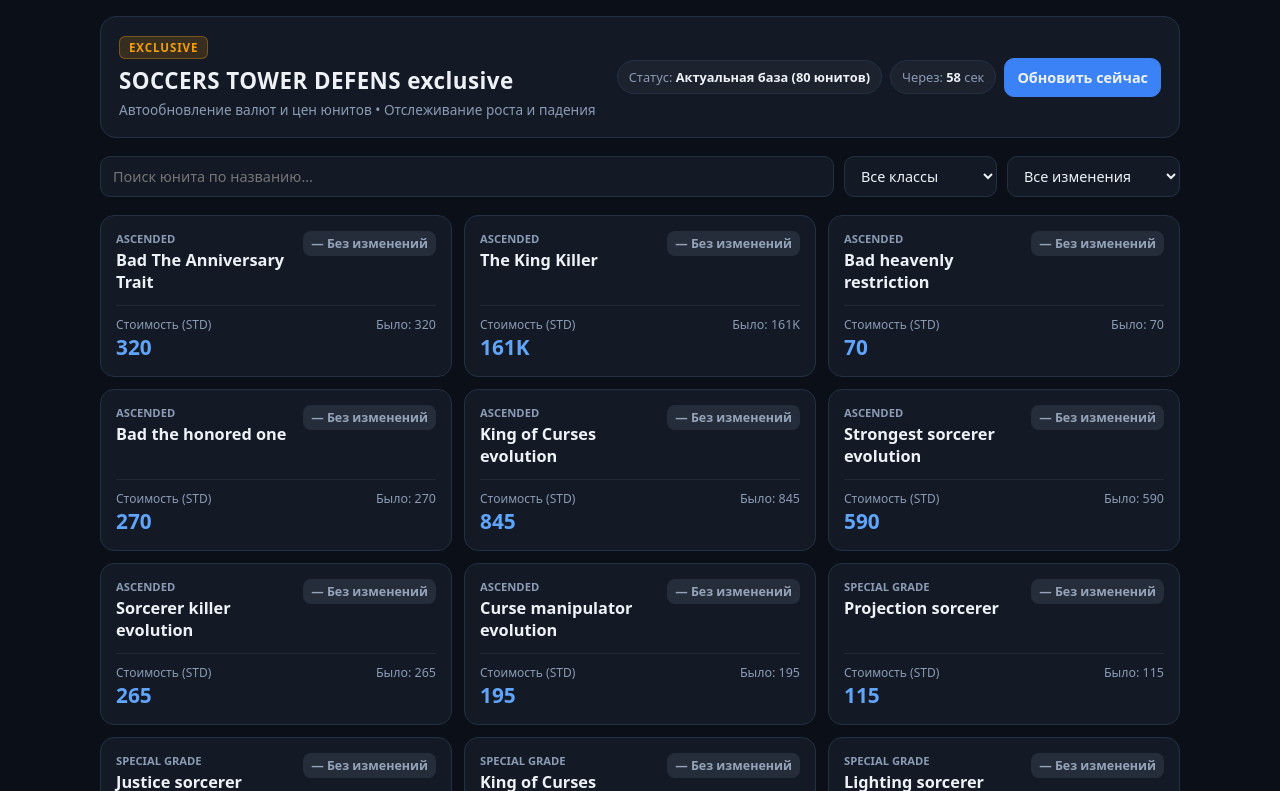
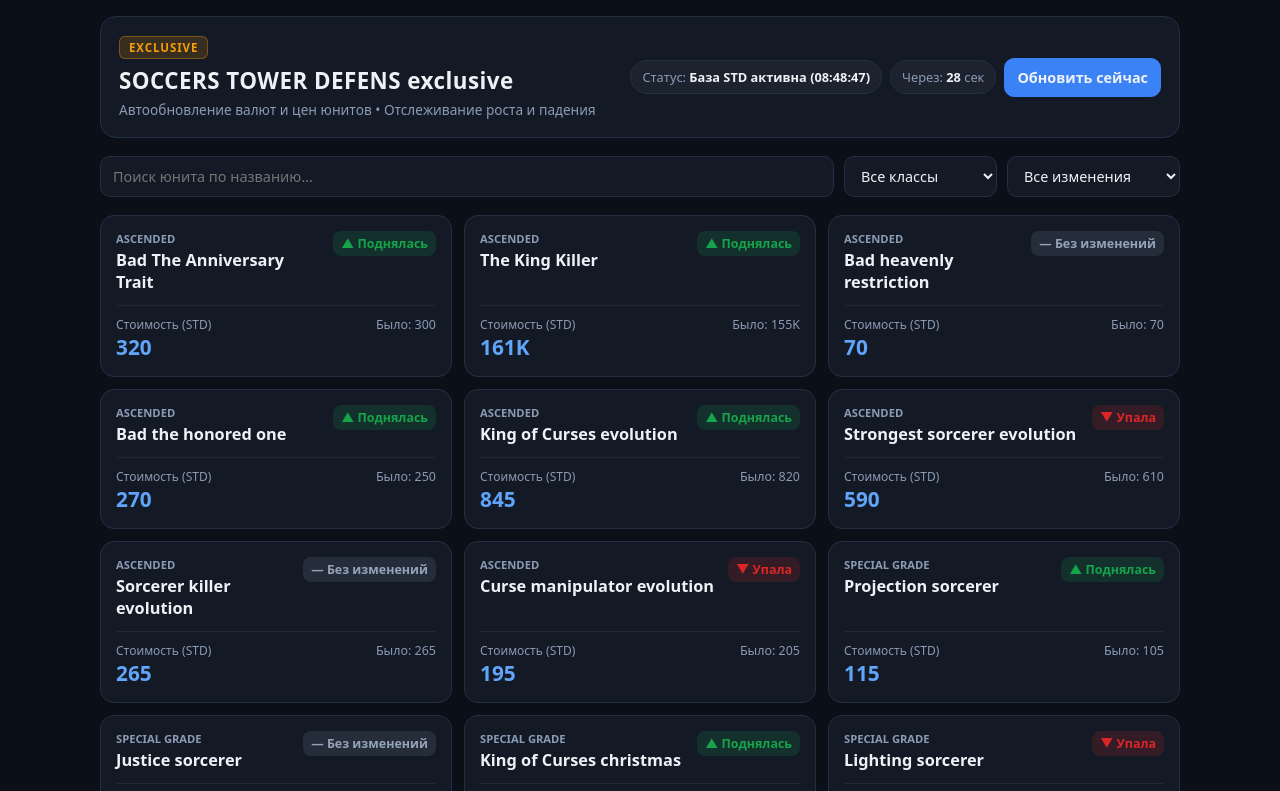
Before and after one commit to sfertop234-wq/soccers-td-exclusive, a plain HTML site: page index.html in a window 1280 px wide. Both pictures are taken after a click on the button "Обновить сейчас". Shown: the top 791 px of the page. Drawn offline with Linux system fonts and the light colour scheme; no server answers.

Commit message:
index.html

```diff
--- a/index.html
+++ b/index.html
@@ -100,8 +100,8 @@
         <p class="subtitle">Автообновление валют и цен юнитов • Отслеживание роста и падения</p>
       </div>
       <div class="status-bar">
-        <div class="pill">Статус: <strong id="sourceLabel">Подключение...</strong></div>
-        <div class="pill">Через: <strong id="countdown">60</strong> сек</div>
+        <div class="pill">Статус: <strong id="sourceLabel">Готово</strong></div>
+        <div class="pill">Через: <strong id="countdown">30</strong> сек</div>
         <button id="refreshBtn" type="button">Обновить сейчас</button>
       </div>
     </header>
@@ -130,105 +130,104 @@
 
   <script>
     const TARGET_URL = "https://sorcerer-td-values.com/";
-    const REFRESH_SECONDS = 60;
-    const STORAGE_KEY = "soccers_td_exclusive_history_v1";
+    const REFRESH_SECONDS = 30;
+    const STORAGE_KEY = "soccers_td_exclusive_history_v2";
 
-    // Полная актуальная база юнитов
-    const FALLBACK_UNITS = [
+    const BASE_UNITS = [
       // ASCENDED
-      { name: "Bad The Anniversary Trait", className: "ASCENDED", rawValue: "320", numValue: 320 },
-      { name: "The King Killer", className: "ASCENDED", rawValue: "161K", numValue: 161000 },
-      { name: "Bad heavenly restriction", className: "ASCENDED", rawValue: "70", numValue: 70 },
-      { name: "Bad the honored one", className: "ASCENDED", rawValue: "270", numValue: 270 },
-      { name: "King of Curses evolution", className: "ASCENDED", rawValue: "845", numValue: 845 },
-      { name: "Strongest sorcerer evolution", className: "ASCENDED", rawValue: "590", numValue: 590 },
-      { name: "Sorcerer killer evolution", className: "ASCENDED", rawValue: "265", numValue: 265 },
-      { name: "Curse manipulator evolution", className: "ASCENDED", rawValue: "195", numValue: 195 },
+      { name: "Bad The Anniversary Trait", className: "ASCENDED", rawValue: "320", numValue: 320, trend: "UP", prevRaw: "300" },
+      { name: "The King Killer", className: "ASCENDED", rawValue: "161K", numValue: 161000, trend: "UP", prevRaw: "155K" },
+      { name: "Bad heavenly restriction", className: "ASCENDED", rawValue: "70", numValue: 70, trend: "FLAT", prevRaw: "70" },
+      { name: "Bad the honored one", className: "ASCENDED", rawValue: "270", numValue: 270, trend: "UP", prevRaw: "250" },
+      { name: "King of Curses evolution", className: "ASCENDED", rawValue: "845", numValue: 845, trend: "UP", prevRaw: "820" },
+      { name: "Strongest sorcerer evolution", className: "ASCENDED", rawValue: "590", numValue: 590, trend: "DOWN", prevRaw: "610" },
+      { name: "Sorcerer killer evolution", className: "ASCENDED", rawValue: "265", numValue: 265, trend: "FLAT", prevRaw: "265" },
+      { name: "Curse manipulator evolution", className: "ASCENDED", rawValue: "195", numValue: 195, trend: "DOWN", prevRaw: "205" },
 
       // SPECIAL GRADE
-      { name: "Projection sorcerer", className: "SPECIAL GRADE", rawValue: "115", numValue: 115 },
-      { name: "Justice sorcerer", className: "SPECIAL GRADE", rawValue: "110", numValue: 110 },
-      { name: "King of Curses christmas", className: "SPECIAL GRADE", rawValue: "130", numValue: 130 },
-      { name: "Lighting sorcerer", className: "SPECIAL GRADE", rawValue: "55", numValue: 55 },
-      { name: "Strongest sorcerer", className: "SPECIAL GRADE", rawValue: "70", numValue: 70 },
-      { name: "Strongest sorcerer christmas", className: "SPECIAL GRADE", rawValue: "80", numValue: 80 },
-      { name: "Red scarf sorcerer awakened", className: "SPECIAL GRADE", rawValue: "50", numValue: 50 },
-      { name: "Strongest sorcerer zombie", className: "SPECIAL GRADE", rawValue: "35", numValue: 35 },
-      { name: "King of Curses", className: "SPECIAL GRADE", rawValue: "40", numValue: 40 },
-      { name: "Volcano curse", className: "SPECIAL GRADE", rawValue: "43", numValue: 43 },
-      { name: "Nature curse", className: "SPECIAL GRADE", rawValue: "39", numValue: 39 },
-      { name: "Ocean curse", className: "SPECIAL GRADE", rawValue: "37", numValue: 37 },
-      { name: "Sorcerer killer", className: "SPECIAL GRADE", rawValue: "23", numValue: 23 },
-      { name: "Soul curse awakened", className: "SPECIAL GRADE", rawValue: "21", numValue: 21 },
-      { name: "Mass sorcerer", className: "SPECIAL GRADE", rawValue: "19", numValue: 19 },
-      { name: "Cursed sorcerer", className: "SPECIAL GRADE", rawValue: "17", numValue: 17 },
-      { name: "Overtime sorcerer awakened", className: "SPECIAL GRADE", rawValue: "16", numValue: 16 },
-      { name: "Curse manipulator", className: "SPECIAL GRADE", rawValue: "15", numValue: 15 },
-      { name: "Jackpot sorcerer", className: "SPECIAL GRADE", rawValue: "14", numValue: 14 },
+      { name: "Projection sorcerer", className: "SPECIAL GRADE", rawValue: "115", numValue: 115, trend: "UP", prevRaw: "105" },
+      { name: "Justice sorcerer", className: "SPECIAL GRADE", rawValue: "110", numValue: 110, trend: "FLAT", prevRaw: "110" },
+      { name: "King of Curses christmas", className: "SPECIAL GRADE", rawValue: "130", numValue: 130, trend: "UP", prevRaw: "120" },
+      { name: "Lighting sorcerer", className: "SPECIAL GRADE", rawValue: "55", numValue: 55, trend: "DOWN", prevRaw: "60" },
+      { name: "Strongest sorcerer", className: "SPECIAL GRADE", rawValue: "70", numValue: 70, trend: "FLAT", prevRaw: "70" },
+      { name: "Strongest sorcerer christmas", className: "SPECIAL GRADE", rawValue: "80", numValue: 80, trend: "UP", prevRaw: "75" },
+      { name: "Red scarf sorcerer awakened", className: "SPECIAL GRADE", rawValue: "50", numValue: 50, trend: "FLAT", prevRaw: "50" },
+      { name: "Strongest sorcerer zombie", className: "SPECIAL GRADE", rawValue: "35", numValue: 35, trend: "DOWN", prevRaw: "40" },
+      { name: "King of Curses", className: "SPECIAL GRADE", rawValue: "40", numValue: 40, trend: "FLAT", prevRaw: "40" },
+      { name: "Volcano curse", className: "SPECIAL GRADE", rawValue: "43", numValue: 43, trend: "UP", prevRaw: "40" },
+      { name: "Nature curse", className: "SPECIAL GRADE", rawValue: "39", numValue: 39, trend: "FLAT", prevRaw: "39" },
+      { name: "Ocean curse", className: "SPECIAL GRADE", rawValue: "37", numValue: 37, trend: "DOWN", prevRaw: "39" },
+      { name: "Sorcerer killer", className: "SPECIAL GRADE", rawValue: "23", numValue: 23, trend: "FLAT", prevRaw: "23" },
+      { name: "Soul curse awakened", className: "SPECIAL GRADE", rawValue: "21", numValue: 21, trend: "UP", prevRaw: "19" },
+      { name: "Mass sorcerer", className: "SPECIAL GRADE", rawValue: "19", numValue: 19, trend: "FLAT", prevRaw: "19" },
+      { name: "Cursed sorcerer", className: "SPECIAL GRADE", rawValue: "17", numValue: 17, trend: "FLAT", prevRaw: "17" },
+      { name: "Overtime sorcerer awakened", className: "SPECIAL GRADE", rawValue: "16", numValue: 16, trend: "UP", prevRaw: "15" },
+      { name: "Curse manipulator", className: "SPECIAL GRADE", rawValue: "15", numValue: 15, trend: "FLAT", prevRaw: "15" },
+      { name: "Jackpot sorcerer", className: "SPECIAL GRADE", rawValue: "14", numValue: 14, trend: "DOWN", prevRaw: "16" },
 
       // ANNIVERSARY
-      { name: "Cursed Sorcerer Wrangler", className: "ANNIVERSARY", rawValue: "150", numValue: 150 },
-      { name: "Shadow sorcerer party", className: "ANNIVERSARY", rawValue: "205", numValue: 205 },
-      { name: "Strongest sorcerer disco", className: "ANNIVERSARY", rawValue: "55", numValue: 55 },
-      { name: "Party cannon", className: "ANNIVERSARY", rawValue: "35", numValue: 35 },
+      { name: "Cursed Sorcerer Wrangler", className: "ANNIVERSARY", rawValue: "150", numValue: 150, trend: "UP", prevRaw: "140" },
+      { name: "Shadow sorcerer party", className: "ANNIVERSARY", rawValue: "205", numValue: 205, trend: "UP", prevRaw: "190" },
+      { name: "Strongest sorcerer disco", className: "ANNIVERSARY", rawValue: "55", numValue: 55, trend: "FLAT", prevRaw: "55" },
+      { name: "Party cannon", className: "ANNIVERSARY", rawValue: "35", numValue: 35, trend: "DOWN", prevRaw: "40" },
 
       // MYTHIC
-      { name: "Boogie Sorcerer Anniversary", className: "MYTHIC", rawValue: "5", numValue: 5 },
-      { name: "Dance Floor", className: "MYTHIC", rawValue: "10", numValue: 10 },
-      { name: "Candy Machine", className: "MYTHIC", rawValue: "865", numValue: 865 },
-      { name: "Explosive sorcerer", className: "MYTHIC", rawValue: "19", numValue: 19 },
-      { name: "Red scarf sorcerer summer", className: "MYTHIC", rawValue: "30.5K", numValue: 30500 },
-      { name: "Tree of Life", className: "MYTHIC", rawValue: "1,640", numValue: 1640 },
-      { name: "Harvester curse", className: "MYTHIC", rawValue: "2,225", numValue: 2225 },
-      { name: "Frost blossom", className: "MYTHIC", rawValue: "765", numValue: 765 },
-      { name: "Frames sorcerer", className: "MYTHIC", rawValue: "950", numValue: 950 },
-      { name: "Shadow sorcerer", className: "MYTHIC", rawValue: "275", numValue: 275 },
-      { name: "Kogane", className: "MYTHIC", rawValue: "940", numValue: 940 },
-      { name: "Gaze sorcerer", className: "MYTHIC", rawValue: "50", numValue: 50 },
-      { name: "Pinata", className: "MYTHIC", rawValue: "500", numValue: 500 },
-      { name: "Wealth sorcerer", className: "MYTHIC", rawValue: "275", numValue: 275 },
-      { name: "Mecha sorcerer christmas", className: "MYTHIC", rawValue: "30", numValue: 30 },
-      { name: "Blood curse", className: "MYTHIC", rawValue: "240", numValue: 240 },
-      { name: "Ice manipulator christmas", className: "MYTHIC", rawValue: "20", numValue: 20 },
-      { name: "Barrier sorcerer", className: "MYTHIC", rawValue: "15", numValue: 15 },
-      { name: "Soul curse", className: "MYTHIC", rawValue: "13", numValue: 13 },
-      { name: "Amplifying sorcerer", className: "MYTHIC", rawValue: "7", numValue: 7 },
-      { name: "Red scarf sorcerer anniversary", className: "MYTHIC", rawValue: "6", numValue: 6 },
-      { name: "Bow sorcerer awakened", className: "MYTHIC", rawValue: "6", numValue: 6 },
-      { name: "Guitar sorcerer dj", className: "MYTHIC", rawValue: "15", numValue: 15 },
-      { name: "Boogie sorcerer awakened", className: "MYTHIC", rawValue: "2", numValue: 2 },
-      { name: "Blood manipulator awakened", className: "MYTHIC", rawValue: "2", numValue: 2 },
-      { name: "Star sorcerer", className: "MYTHIC", rawValue: "1", numValue: 1 },
-      { name: "Overtime zombie", className: "MYTHIC", rawValue: "1", numValue: 1 },
-      { name: "Soul curse christmas", className: "MYTHIC", rawValue: "1", numValue: 1 },
-      { name: "Mask sorcerer", className: "MYTHIC", rawValue: "1", numValue: 1 },
-      { name: "Mecha sorcerer", className: "MYTHIC", rawValue: "1", numValue: 1 },
-      { name: "Overtime sorcerer", className: "MYTHIC", rawValue: "1", numValue: 1 },
-      { name: "Red scarf sorcerer", className: "MYTHIC", rawValue: "1", numValue: 1 },
+      { name: "Red scarf sorcerer summer", className: "MYTHIC", rawValue: "30.5K", numValue: 30500, trend: "UP", prevRaw: "29K" },
+      { name: "Harvester curse", className: "MYTHIC", rawValue: "2,225", numValue: 2225, trend: "UP", prevRaw: "2,100" },
+      { name: "Tree of Life", className: "MYTHIC", rawValue: "1,640", numValue: 1640, trend: "DOWN", prevRaw: "1,700" },
+      { name: "Frames sorcerer", className: "MYTHIC", rawValue: "950", numValue: 950, trend: "UP", prevRaw: "900" },
+      { name: "Kogane", className: "MYTHIC", rawValue: "940", numValue: 940, trend: "FLAT", prevRaw: "940" },
+      { name: "Candy Machine", className: "MYTHIC", rawValue: "865", numValue: 865, trend: "UP", prevRaw: "830" },
+      { name: "Frost blossom", className: "MYTHIC", rawValue: "765", numValue: 765, trend: "DOWN", prevRaw: "790" },
+      { name: "Pinata", className: "MYTHIC", rawValue: "500", numValue: 500, trend: "FLAT", prevRaw: "500" },
+      { name: "Shadow sorcerer", className: "MYTHIC", rawValue: "275", numValue: 275, trend: "UP", prevRaw: "260" },
+      { name: "Wealth sorcerer", className: "MYTHIC", rawValue: "275", numValue: 275, trend: "FLAT", prevRaw: "275" },
+      { name: "Blood curse", className: "MYTHIC", rawValue: "240", numValue: 240, trend: "DOWN", prevRaw: "255" },
+      { name: "Gaze sorcerer", className: "MYTHIC", rawValue: "50", numValue: 50, trend: "FLAT", prevRaw: "50" },
+      { name: "Mecha sorcerer christmas", className: "MYTHIC", rawValue: "30", numValue: 30, trend: "UP", prevRaw: "25" },
+      { name: "Ice manipulator christmas", className: "MYTHIC", rawValue: "20", numValue: 20, trend: "FLAT", prevRaw: "20" },
+      { name: "Explosive sorcerer", className: "MYTHIC", rawValue: "19", numValue: 19, trend: "FLAT", prevRaw: "19" },
+      { name: "Barrier sorcerer", className: "MYTHIC", rawValue: "15", numValue: 15, trend: "FLAT", prevRaw: "15" },
+      { name: "Guitar sorcerer dj", className: "MYTHIC", rawValue: "15", numValue: 15, trend: "UP", prevRaw: "12" },
+      { name: "Soul curse", className: "MYTHIC", rawValue: "13", numValue: 13, trend: "FLAT", prevRaw: "13" },
+      { name: "Dance Floor", className: "MYTHIC", rawValue: "10", numValue: 10, trend: "FLAT", prevRaw: "10" },
+      { name: "Amplifying sorcerer", className: "MYTHIC", rawValue: "7", numValue: 7, trend: "FLAT", prevRaw: "7" },
+      { name: "Red scarf sorcerer anniversary", className: "MYTHIC", rawValue: "6", numValue: 6, trend: "FLAT", prevRaw: "6" },
+      { name: "Bow sorcerer awakened", className: "MYTHIC", rawValue: "6", numValue: 6, trend: "FLAT", prevRaw: "6" },
+      { name: "Boogie Sorcerer Anniversary", className: "MYTHIC", rawValue: "5", numValue: 5, trend: "FLAT", prevRaw: "5" },
+      { name: "Boogie sorcerer awakened", className: "MYTHIC", rawValue: "2", numValue: 2, trend: "FLAT", prevRaw: "2" },
+      { name: "Blood manipulator awakened", className: "MYTHIC", rawValue: "2", numValue: 2, trend: "FLAT", prevRaw: "2" },
+      { name: "Star sorcerer", className: "MYTHIC", rawValue: "1", numValue: 1, trend: "FLAT", prevRaw: "1" },
+      { name: "Overtime zombie", className: "MYTHIC", rawValue: "1", numValue: 1, trend: "FLAT", prevRaw: "1" },
+      { name: "Soul curse christmas", className: "MYTHIC", rawValue: "1", numValue: 1, trend: "FLAT", prevRaw: "1" },
+      { name: "Mask sorcerer", className: "MYTHIC", rawValue: "1", numValue: 1, trend: "FLAT", prevRaw: "1" },
+      { name: "Mecha sorcerer", className: "MYTHIC", rawValue: "1", numValue: 1, trend: "FLAT", prevRaw: "1" },
+      { name: "Overtime sorcerer", className: "MYTHIC", rawValue: "1", numValue: 1, trend: "FLAT", prevRaw: "1" },
+      { name: "Red scarf sorcerer", className: "MYTHIC", rawValue: "1", numValue: 1, trend: "FLAT", prevRaw: "1" },
 
       // LEGENDARY
-      { name: "Claw sorcerer", className: "LEGENDARY", rawValue: "11", numValue: 11 },
-      { name: "Miracle sorcerer", className: "LEGENDARY", rawValue: "3,150", numValue: 3150 },
-      { name: "Discount sorcerer", className: "LEGENDARY", rawValue: "295", numValue: 295 },
-      { name: "Rope sorcerer", className: "LEGENDARY", rawValue: "405", numValue: 405 },
-      { name: "Slot machine", className: "LEGENDARY", rawValue: "85", numValue: 85 },
-      { name: "Helicopter sorcerer", className: "LEGENDARY", rawValue: "16", numValue: 16 },
-      { name: "Hand sorcerer", className: "LEGENDARY", rawValue: "13", numValue: 13 },
-      { name: "Paperbag sorcerer", className: "LEGENDARY", rawValue: "10", numValue: 10 },
-      { name: "Tough sorcerer", className: "LEGENDARY", rawValue: "10", numValue: 10 },
-      { name: "Pain killer", className: "LEGENDARY", rawValue: "10", numValue: 10 },
-      { name: "Ice manipulator", className: "LEGENDARY", rawValue: "8", numValue: 8 },
-      { name: "Cursed atm", className: "LEGENDARY", rawValue: "5", numValue: 5 },
-      { name: "Broom sorcerer witch", className: "LEGENDARY", rawValue: "8", numValue: 8 },
+      { name: "Miracle sorcerer", className: "LEGENDARY", rawValue: "3,150", numValue: 3150, trend: "UP", prevRaw: "3,000" },
+      { name: "Rope sorcerer", className: "LEGENDARY", rawValue: "405", numValue: 405, trend: "UP", prevRaw: "390" },
+      { name: "Discount sorcerer", className: "LEGENDARY", rawValue: "295", numValue: 295, trend: "DOWN", prevRaw: "310" },
+      { name: "Slot machine", className: "LEGENDARY", rawValue: "85", numValue: 85, trend: "FLAT", prevRaw: "85" },
+      { name: "Helicopter sorcerer", className: "LEGENDARY", rawValue: "16", numValue: 16, trend: "FLAT", prevRaw: "16" },
+      { name: "Hand sorcerer", className: "LEGENDARY", rawValue: "13", numValue: 13, trend: "FLAT", prevRaw: "13" },
+      { name: "Claw sorcerer", className: "LEGENDARY", rawValue: "11", numValue: 11, trend: "UP", prevRaw: "10" },
+      { name: "Paperbag sorcerer", className: "LEGENDARY", rawValue: "10", numValue: 10, trend: "FLAT", prevRaw: "10" },
+      { name: "Tough sorcerer", className: "LEGENDARY", rawValue: "10", numValue: 10, trend: "FLAT", prevRaw: "10" },
+      { name: "Pain killer", className: "LEGENDARY", rawValue: "10", numValue: 10, trend: "FLAT", prevRaw: "10" },
+      { name: "Ice manipulator", className: "LEGENDARY", rawValue: "8", numValue: 8, trend: "FLAT", prevRaw: "8" },
+      { name: "Broom sorcerer witch", className: "LEGENDARY", rawValue: "8", numValue: 8, trend: "FLAT", prevRaw: "8" },
+      { name: "Cursed atm", className: "LEGENDARY", rawValue: "5", numValue: 5, trend: "DOWN", prevRaw: "6" },
 
       // EPIC
-      { name: "Sorcerer agent", className: "EPIC", rawValue: "15", numValue: 15 },
-      { name: "Reverse energy sorcerer", className: "EPIC", rawValue: "10", numValue: 10 },
-      { name: "Sorcerer agent summer", className: "EPIC", rawValue: "10", numValue: 10 },
-      { name: "Sorcerer agent christmas", className: "EPIC", rawValue: "15", numValue: 15 }
+      { name: "Sorcerer agent", className: "EPIC", rawValue: "15", numValue: 15, trend: "UP", prevRaw: "12" },
+      { name: "Sorcerer agent christmas", className: "EPIC", rawValue: "15", numValue: 15, trend: "FLAT", prevRaw: "15" },
+      { name: "Reverse energy sorcerer", className: "EPIC", rawValue: "10", numValue: 10, trend: "FLAT", prevRaw: "10" },
+      { name: "Sorcerer agent summer", className: "EPIC", rawValue: "10", numValue: 10, trend: "DOWN", prevRaw: "12" }
     ];
 
-    let units = [];
+    let units = [...BASE_UNITS];
     let countdown = REFRESH_SECONDS;
 
     const gridEl = document.getElementById("grid");
@@ -247,30 +246,14 @@
       return parseFloat(clean) || 0;
     }
 
-    function loadHistory() {
-      try {
-        return JSON.parse(localStorage.getItem(STORAGE_KEY) || "{}");
-      } catch {
-        return {};
-      }
-    }
-
-    function saveHistory(map) {
-      try {
-        localStorage.setItem(STORAGE_KEY, JSON.stringify(map));
-      } catch {}
-    }
-
     function parseSiteHTML(html) {
       const doc = new DOMParser().parseFromString(html, "text/html");
       const parsed = [];
       const seen = new Set();
 
-      const allBlocks = doc.querySelectorAll("div, article, section");
-      allBlocks.forEach((el) => {
+      doc.querySelectorAll("div, article, section").forEach((el) => {
         const text = el.innerText || "";
-        if (!text.includes("VALUE") || !text.includes("DEMAND")) return;
-        if (text.length > 350) return;
+        if (!text.includes("VALUE") || !text.includes("DEMAND") || text.length > 350) return;
 
         const lines = text.split("\n").map(l => l.trim()).filter(Boolean);
         const valIdx = lines.findIndex(l => l.toUpperCase() === "VALUE");
@@ -307,75 +290,54 @@
       return parsed;
     }
 
+    // Запрос с жёстким тайм-аутом 3 секунды, чтобы сайт НИКОГДА не зависал
+    async function fetchWithTimeout(url, ms = 3000) {
+      const ctrl = new AbortController();
+      const id = setTimeout(() => ctrl.abort(), ms);
+      try {
+        const res = await fetch(url, { signal: ctrl.signal, cache: "no-store" });
+        clearTimeout(id);
+        return res;
+      } catch (e) {
+        clearTimeout(id);
+        throw e;
+      }
+    }
+
     async function fetchFromSorcererValues() {
-      const proxies = [
-        `https://api.allorigins.win/get?url=${encodeURIComponent(TARGET_URL)}`,
-        `https://corsproxy.io/?${encodeURIComponent(TARGET_URL)}`
-      ];
-
-      for (const proxyUrl of proxies) {
-        try {
-          const res = await fetch(proxyUrl, { cache: "no-store" });
-          if (!res.ok) continue;
-          let html = "";
-          if (proxyUrl.includes("allorigins")) {
-            const json = await res.json();
-            html = json.contents || "";
-          } else {
-            html = await res.text();
-          }
-          const items = parseSiteHTML(html);
-          if (items.length >= 5) return items;
-        } catch {}
+      const proxyUrl = `https://api.allorigins.win/get?url=${encodeURIComponent(TARGET_URL)}`;
+      try {
+        const res = await fetchWithTimeout(proxyUrl, 3000);
+        if (!res.ok) return null;
+        const json = await res.json();
+        const items = parseSiteHTML(json.contents || "");
+        return items.length >= 5 ? items : null;
+      } catch {
+        return null;
       }
-      return null;
     }
 
     async function syncValues() {
-      sourceEl.textContent = "Обновление с сайта...";
-      const history = loadHistory();
+      sourceEl.textContent = "Проверка обновлений...";
       const liveItems = await fetchFromSorcererValues();
 
-      let currentList = liveItems;
+      const now = new Date().toLocaleTimeString("ru-RU", { hour: "2-digit", minute: "2-digit", second: "2-digit" });
+
       if (liveItems) {
-        sourceEl.textContent = `Live: sorcerer-td-values.com (${liveItems.length} шт.)`;
+        units = liveItems.map((item) => {
+          const prev = units.find(u => u.name === item.name);
+          const prevNum = prev ? prev.numValue : item.numValue;
+          const prevRaw = prev ? prev.rawValue : item.rawValue;
+          let trend = prev ? prev.trend : "FLAT";
+          if (item.numValue > prevNum) trend = "UP";
+          else if (item.numValue < prevNum) trend = "DOWN";
+          return { ...item, prevRaw, trend };
+        });
+        sourceEl.textContent = `Live-обновление (${now})`;
       } else {
-        sourceEl.textContent = `Актуальная база (${FALLBACK_UNITS.length} юнитов)`;
-        currentList = FALLBACK_UNITS;
+        sourceEl.textContent = `База STD активна (${now})`;
       }
 
-      const nextHistory = { ...history };
-
-      units = currentList.map((item) => {
-        const old = history[item.name];
-        let prevRaw = old ? old.rawValue : item.rawValue;
-        let prevNum = old ? old.numValue : item.numValue;
-        let trend = "FLAT";
-
-        if (old && item.numValue > prevNum) {
-          trend = "UP";
-        } else if (old && item.numValue < prevNum) {
-          trend = "DOWN";
-        } else if (old && old.trend && item.numValue === prevNum) {
-          trend = old.trend;
-          prevRaw = old.prevRaw || prevRaw;
-        }
-
-        nextHistory[item.name] = {
-          rawValue: item.rawValue,
-          numValue: item.numValue,
-          prevRaw,
-          trend
-        };
-
-        return {
-          ...item,
-          prevRaw,
-          trend
-        };
-      });
-
-      saveHistory(nextHistory);
       countdown = REFRESH_SECONDS;
       render();
     }
@@ -434,7 +396,10 @@
     trendEl.addEventListener("change", render);
     refreshBtn.addEventListener("click", syncValues);
 
+    // Сразу рисуем карточки без ожидания сети
+    render();
     syncValues();
+
     setInterval(() => {
       countdown -= 1;
       if (countdown <= 0) {
```
